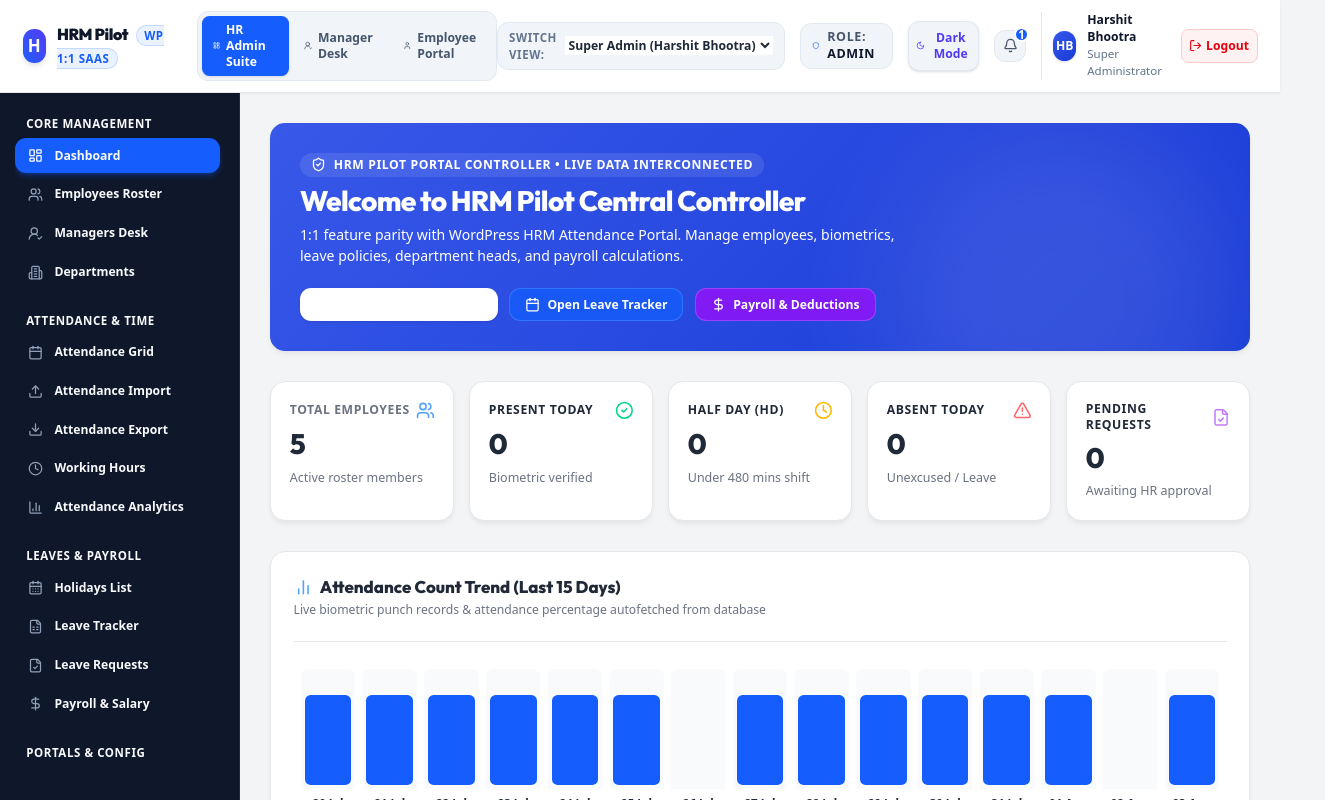
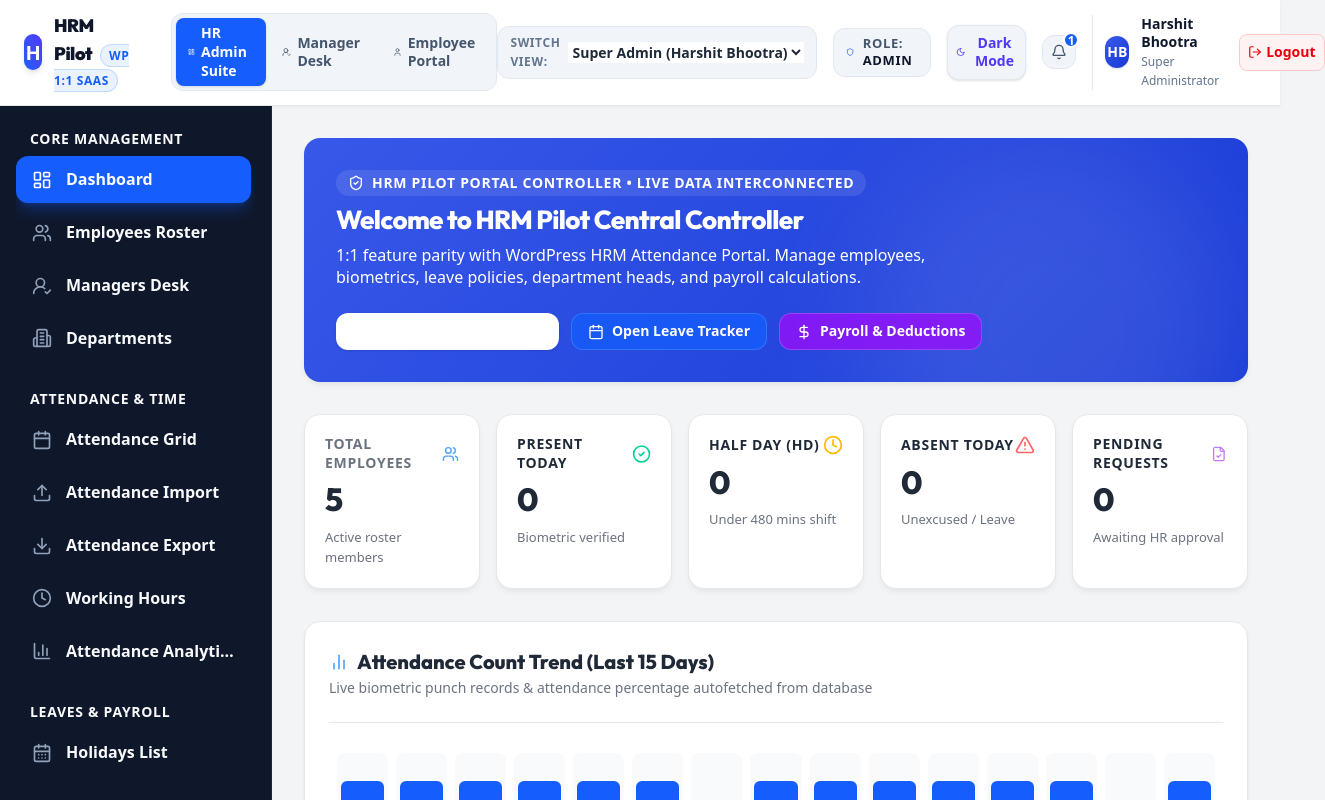
Before and after one commit to harsh12356-44/hrm-pilot-web-app, a Next.js app: page /admin in a window 1280 px wide. Shown: the top 800 px of the page, 1325 px wide, since content can reach past the window. Built offline with nearby package versions, Linux system fonts and the light colour scheme.

Commit message:
Increased base body font size to 16px and upgraded sidebar menu options font size and padding

```diff
--- a/src/app/globals.css
+++ b/src/app/globals.css
@@ -20,7 +20,7 @@
 }
 
 html {
-  font-size: 15px; /* Comfortable font size increase across the application */
+  font-size: 16px; /* Standard crisp 16px base font scaling */
 }
 
 body {
@@ -28,16 +28,20 @@ body {
   color: #1f2937;
   font-family: var(--font-inter), system-ui, -apple-system, BlinkMacSystemFont, 'Segoe UI', Roboto, sans-serif;
   transition: background-color 0.3s ease, color 0.3s ease;
-  font-size: 0.95rem;
-  line-height: 1.5;
+  font-size: 1rem;
+  line-height: 1.6;
 }
 
-/* Comfortable Font Scaling Utilities */
-.text-\[10px\] { font-size: 11.5px !important; }
-.text-\[11px\] { font-size: 12.5px !important; }
-.text-xs { font-size: 0.8125rem !important; } /* 13px */
-.text-sm { font-size: 0.9375rem !important; } /* 15px */
-.text-base { font-size: 1.0625rem !important; } /* 17px */
+/* Scaled Typography Utilities for High Clarity & Visibility */
+.text-\[10px\] { font-size: 12px !important; }
+.text-\[11px\] { font-size: 13px !important; }
+.text-xs { font-size: 0.875rem !important; } /* 14px */
+.text-sm { font-size: 1rem !important; } /* 16px */
+.text-base { font-size: 1.125rem !important; } /* 18px */
+.text-lg { font-size: 1.25rem !important; } /* 20px */
+.text-xl { font-size: 1.375rem !important; } /* 22px */
+.text-2xl { font-size: 1.625rem !important; } /* 26px */
+.text-3xl { font-size: 2rem !important; } /* 32px */
 
 /* 100% Exact WordPress Plugin Light Theme Styling (Default) */
 html.light body,
@@ -70,6 +74,7 @@ html.light aside h2 {
 
 html.light aside a {
   color: #94a3b8 !important;
+  font-size: 0.9375rem !important; /* 15px sidebar menu text */
 }
 
 html.light aside a:hover,
--- a/src/components/Sidebar.tsx
+++ b/src/components/Sidebar.tsx
@@ -127,26 +127,26 @@ export default function Sidebar({ currentTab, role }: SidebarProps) {
   const sections = effectiveRole === 'ADMIN' ? adminSections : employeeSections;
 
   return (
-    <aside className="w-64 bg-[#0f172a] border-r border-slate-800 text-slate-300 min-h-[calc(100vh-65px)] p-4 flex flex-col justify-between shrink-0 transition-all duration-200">
-      <div className="space-y-4 overflow-y-auto max-h-[calc(100vh-140px)] pr-1">
+    <aside className="w-68 bg-[#0f172a] border-r border-slate-800 text-slate-300 min-h-[calc(100vh-65px)] p-4 flex flex-col justify-between shrink-0 transition-all duration-200">
+      <div className="space-y-5 overflow-y-auto max-h-[calc(100vh-140px)] pr-1">
         {/* Brand Header for Portal View */}
         {effectiveRole !== 'ADMIN' && (
-          <div className="px-3 py-2 border-b border-slate-800/80 mb-2">
-            <p className="text-sm font-extrabold text-white tracking-tight font-heading">PeopleFlow HRM</p>
-            <p className="text-[10px] text-slate-400 uppercase tracking-wider font-semibold">Employee Portal</p>
+          <div className="px-3.5 py-2.5 border-b border-slate-800/80 mb-2">
+            <p className="text-base font-black text-white tracking-tight font-heading">PeopleFlow HRM</p>
+            <p className="text-xs text-slate-400 uppercase tracking-wider font-bold">Employee Portal</p>
           </div>
         )}
 
         {sections.map((sec, idx) => (
-          <div key={idx} className="space-y-1.5">
+          <div key={idx} className="space-y-2">
             {sec.title && (
-              <div className="px-3 pt-2">
-                <p className="text-[10px] font-bold tracking-wider text-slate-400 uppercase">
+              <div className="px-3.5 pt-2">
+                <p className="text-xs font-black tracking-wider text-slate-400 uppercase">
                   {sec.title}
                 </p>
               </div>
             )}
-            <nav className="space-y-1">
+            <nav className="space-y-1.5">
               {sec.items.map((item) => {
                 const Icon = item.icon;
                 const isActive = activeTab === item.id;
@@ -154,14 +154,14 @@ export default function Sidebar({ currentTab, role }: SidebarProps) {
                   <Link
                     key={item.id}
                     href={item.href}
-                    className={`flex items-center space-x-3 px-3.5 py-2.5 rounded-xl text-xs font-semibold transition-all ${
+                    className={`flex items-center space-x-3.5 px-4 py-3 rounded-xl text-sm font-semibold transition-all ${
                       isActive
-                        ? 'bg-blue-600 text-white shadow-md shadow-blue-600/30 font-bold'
-                        : 'text-slate-400 hover:text-white hover:bg-slate-800/70'
+                        ? 'bg-blue-600 text-white shadow-lg shadow-blue-600/30 font-extrabold text-sm'
+                        : 'text-slate-300 hover:text-white hover:bg-slate-800/80 font-medium'
                     }`}
                   >
-                    <Icon className={`w-4 h-4 shrink-0 ${isActive ? 'text-white' : 'text-slate-400'}`} />
-                    <span className="truncate">{item.label}</span>
+                    <Icon className={`w-5 h-5 shrink-0 ${isActive ? 'text-white' : 'text-slate-400'}`} />
+                    <span className="truncate text-sm">{item.label}</span>
                   </Link>
                 );
               })}
@@ -172,9 +172,9 @@ export default function Sidebar({ currentTab, role }: SidebarProps) {
 
       {/* Footer Employee ID Info Box (Matching Screenshot 1) */}
       <div className="pt-3 border-t border-slate-800/80">
-        <div className="p-3 rounded-xl bg-slate-900 border border-slate-800 text-left space-y-0.5">
-          <p className="text-[10px] font-bold text-slate-400 uppercase tracking-wider">Employee ID</p>
-          <p className="text-xs font-mono font-bold text-white">123456</p>
+        <div className="p-3.5 rounded-xl bg-slate-900 border border-slate-800 text-left space-y-1">
+          <p className="text-xs font-black text-slate-400 uppercase tracking-wider">Employee ID</p>
+          <p className="text-sm font-mono font-bold text-white">123456</p>
         </div>
       </div>
     </aside>
```
